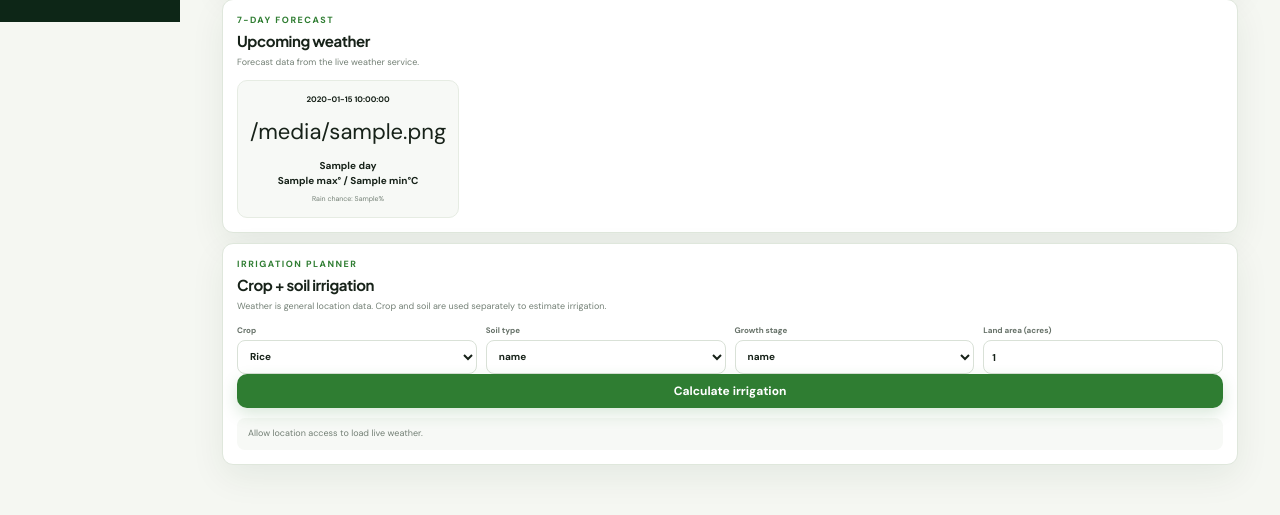
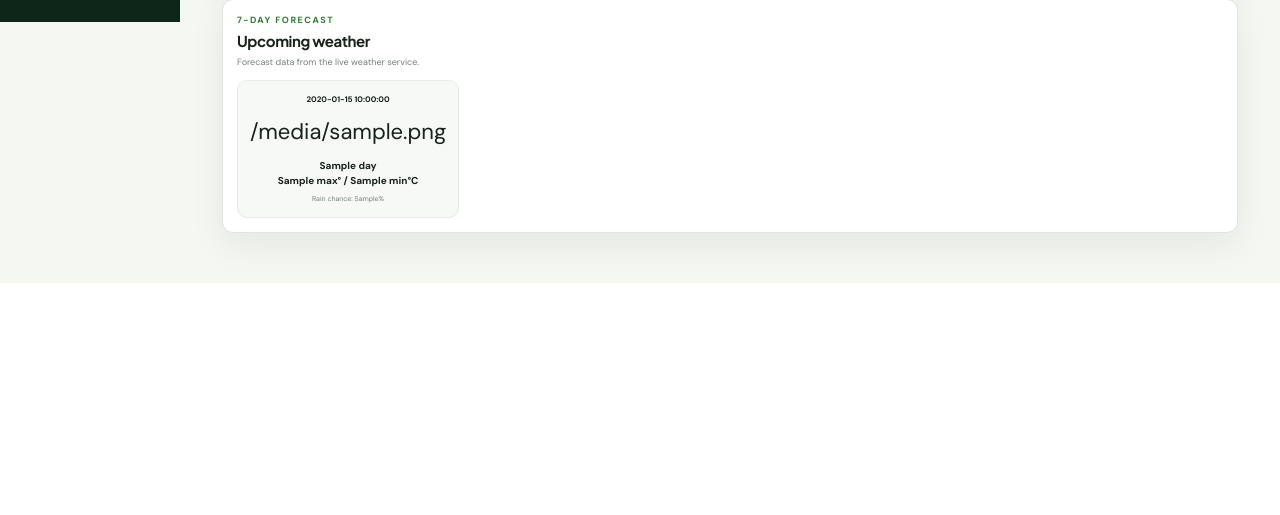
Before and after one commit to 99240041346-beep/99240041346-beep-99240041346-beep-farmprofit-hackatho, a Flask app: template templates/weather.html in a window 1280 px wide. Shown: the part 778-1293 px from the top of the page. After the commit the page ends 1061 px from the top, so only its background shows below. Run offline with Flask 3, Linux system fonts and the light colour scheme; a user stored in the database is signed in; tables that the repository leaves empty hold one stand-in row (values such as "Sample post"); the template is opened without the code that fills it: most values are stand-ins (such as "Sample title", 1, 10 or a date in 2020).

Commit message:
Keep weather page focused on live weather readings only

```diff
--- a/templates/weather.html
+++ b/templates/weather.html
@@ -20,9 +20,6 @@
 <section class="panel"><div class="panel-head"><div><div class="eyebrow">TODAY</div><h2>{{ weather_condition.label }} · {{ weather.current.temperature_2m }}°C</h2><p>{{ location }}</p></div></div><div class="weather-day-summary"><span>{{ weather_condition.icon }}</span><div><strong>{{ weather_condition.description }}</strong><p>Live weather for your current device location. Use the irrigation planner below only when you want crop- and soil-specific advice.</p></div></div></section>
 <section class="panel"><div class="panel-head"><div><div class="eyebrow">7-DAY FORECAST</div><h2>Upcoming weather</h2><p>Forecast data from the live weather service.</p></div></div><div class="forecast-grid">{% for day in weather_condition.daily %}<div class="forecast-card"><b>{{ day.date }}</b><span>{{ day.icon }}</span><strong>{{ day.label }}</strong><strong>{{ day.max }}° / {{ day.min }}°C</strong><small>Rain chance: {{ day.rain_probability }}%</small></div>{% endfor %}</div></section>
 {% endif %}
-<section class="panel agri-intelligence-panel"><div class="panel-head"><div><div class="eyebrow">IRRIGATION PLANNER</div><h2>Crop + soil irrigation</h2><p>Weather is general location data. Crop and soil are used separately to estimate irrigation.</p></div></div>
-<div class="field-row four irrigation-controls"><label>Crop<select id="irrigationCrop">{% for crop, info in crops.items() %}<option value="{{ crop }}">{{ crop }}</option>{% endfor %}</select></label><label>Soil type<select id="irrigationSoil">{% for soil in soil_profiles.keys() %}<option value="{{ soil }}" {% if soil=='Loamy' %}selected{% endif %}>{{ soil }}</option>{% endfor %}</select></label><label>Growth stage<select id="irrigationStage">{% for stage in crop_stages.keys() %}<option value="{{ stage }}" {% if stage=='Vegetative' %}selected{% endif %}>{{ stage }}</option>{% endfor %}</select></label><label>Land area (acres)<input id="irrigationArea" type="number" min="0.1" step="0.1" value="1"></label></div>
-<div class="irrigation-action-wrap"><button class="btn btn-primary" type="button" id="checkIrrigation">Calculate irrigation</button></div><div id="irrigationStatus" class="irrigation-status">Allow location access to load live weather.</div><div id="irrigationResult" class="irrigation-result" hidden></div></section>
 {% endblock %}
 {% block scripts %}
 <script>
```
